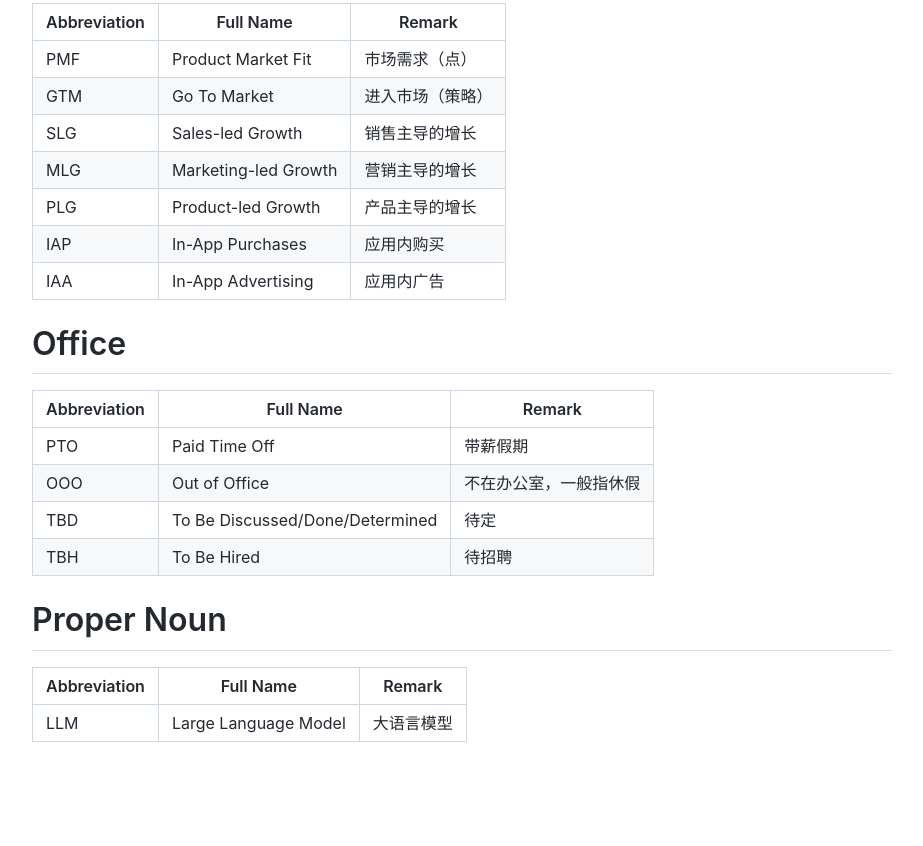
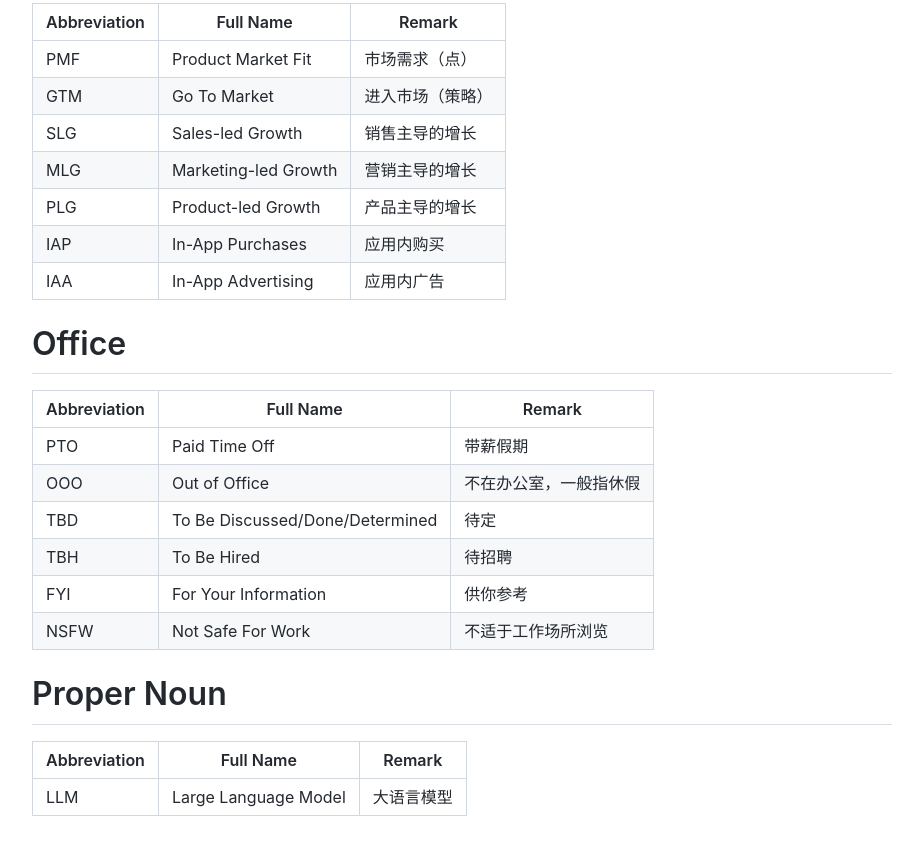
Before and after one commit to vq0599/devcloud, a plain HTML site: page abbr-note.html in a window 1280 px wide. Shown: the part 519-1365 px from the top of the page, without its empty margins (178-1101 px from the left). Before the commit the page ends 1291 px from the top, so only its background shows below. Drawn offline with Linux system fonts and the light colour scheme.

Commit message:
Deploying to gh-pages from @ vq0599/devcloud@611c916e7bdf3935a06133261d5d80fb3620ef79 🚀

```diff
--- a/abbr-note.html
+++ b/abbr-note.html
@@ -139,6 +139,16 @@
 <td>To Be Hired</td>
 <td>待招聘</td>
 </tr>
+<tr>
+<td>FYI</td>
+<td>For Your Information</td>
+<td>供你参考</td>
+</tr>
+<tr>
+<td>NSFW</td>
+<td>Not Safe For Work</td>
+<td>不适于工作场所浏览</td>
+</tr>
 </tbody>
 </table>
 <h1>Proper Noun</h1>
```
